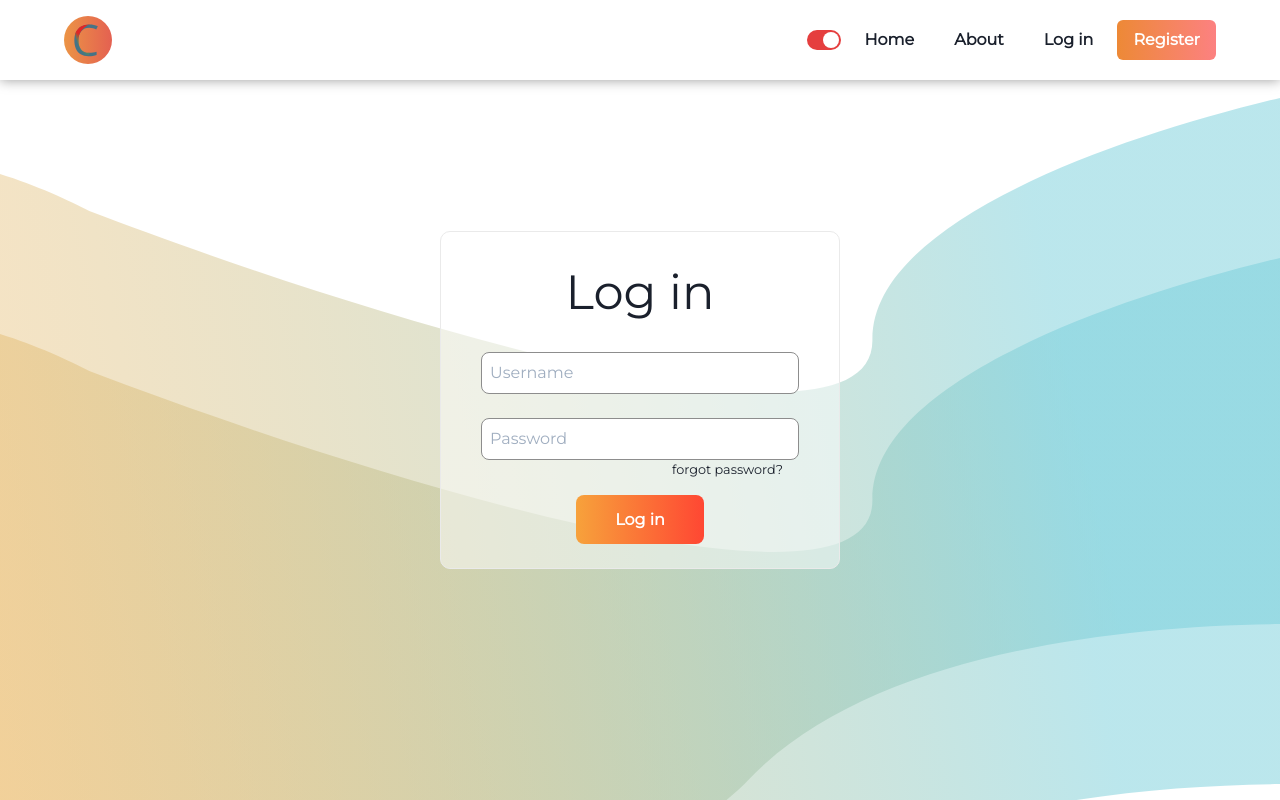
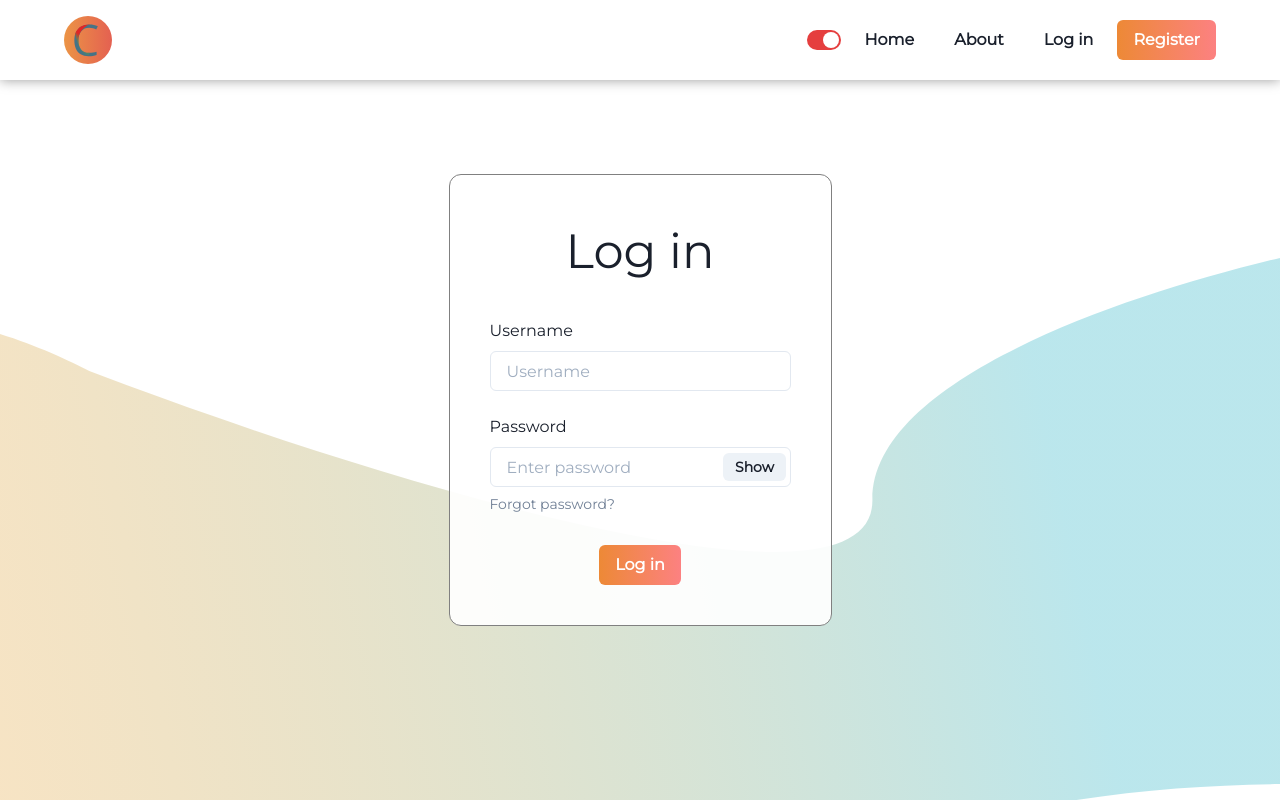
Before and after one commit to jermainejanszen/carta, a Next.js app: page /login in a window 1280 px wide. Built offline with nearby package versions, Linux system fonts and the light colour scheme.

Commit message:
implemented chakra in login

```diff
--- a/pages/login/index.tsx
+++ b/pages/login/index.tsx
@@ -1,6 +1,18 @@
+import { useState } from 'react';
 import { useRouter } from 'next/router';
+import {
+  Text,
+  Flex,
+  VStack,
+  Input,
+  InputGroup,
+  InputRightElement,
+  Button,
+  useColorModeValue,
+  FormControl,
+  FormLabel,
+  FormHelperText} from '@chakra-ui/react';
 import SplashNavBar from '../../widgets/SplashNavBar';
-import Button from '../../components/Button';
 import styles from '../../styles/Login.module.scss';
 
 interface Props {
@@ -9,6 +21,7 @@ interface Props {
 
 const Login = (props: Props) => {
 
+  const [showPass, setShowPass] = useState(false);
   const router = useRouter();
 
   const handleLogin = (e) => {
@@ -16,34 +29,72 @@ const Login = (props: Props) => {
     router.push('/projects');
   }
 
+  const bg = useColorModeValue("whiteAlpha.900", "gray.700");
+
   return (
-    <div className={styles.container}>
-      <header className={styles.header}>
+    <Flex
+      direction="column"
+      alignItems="center"
+      minH="100vh">
         <SplashNavBar />
-      </header>
 
-      <div className={styles.card}>
-        <h2>Log in</h2>
+        <Flex
+          flexGrow={1}
+          direction="column"
+          justifyContent="center">
+            <Flex
+              direction="column"
+              alignItems="center"
+              padding="10"
+              border="1px solid gray"
+              borderRadius="xl"
+              bg={bg}>
+              <Text fontSize="5xl">
+                Log in
+              </Text>
 
               <form
-          className={styles.form}
                 action=""
-          id="login-form"
                 onSubmit={handleLogin}>
 
-          <input placeholder="Username" type="text" name="username" />
-          <input placeholder="Password" type="password" name="password" />
-
-          <p className={styles.forgotPass}>forgot password?</p>
+                <Flex direction="column">
+                  <VStack spacing="6" my="2rem">
+                    <FormControl>
+                      <FormLabel>Username</FormLabel>
+                      <Input placeholder="Username" />
+                    </FormControl>
+                    <FormControl>
+                      <FormLabel>Password</FormLabel>
+                      <InputGroup size="md">
+                        <Input
+                          pr="4.5rem"
+                          type={showPass ? "text" : "password"}
+                          placeholder="Enter password"
+                        />
+                        <InputRightElement width="4.5rem">
+                          <Button h="1.75rem" size="sm" onClick={() => setShowPass(!showPass)}>
+                            {showPass ? "Hide" : "Show"}
+                          </Button>
+                        </InputRightElement>
+                      </InputGroup>
+                      <FormHelperText
+                        cursor="pointer">
+                          Forgot password?
+                      </FormHelperText>
+                    </FormControl>
+                  </VStack>
 
                   <Button
-            palette="primary"
-            onClick={handleLogin} >
+                    variant="primary"
+                    onClick={handleLogin}
+                    alignSelf="center">
                       Log in
                   </Button>
+                </Flex>
               </form>
-      </div>
-    </div>
+            </Flex>
+        </Flex>
+    </Flex>
   )
 }
 
```
Also changed, not shown: pages/index.tsx (+12 -8 lines). Lines whose indentation alone changed are shown as unchanged.
